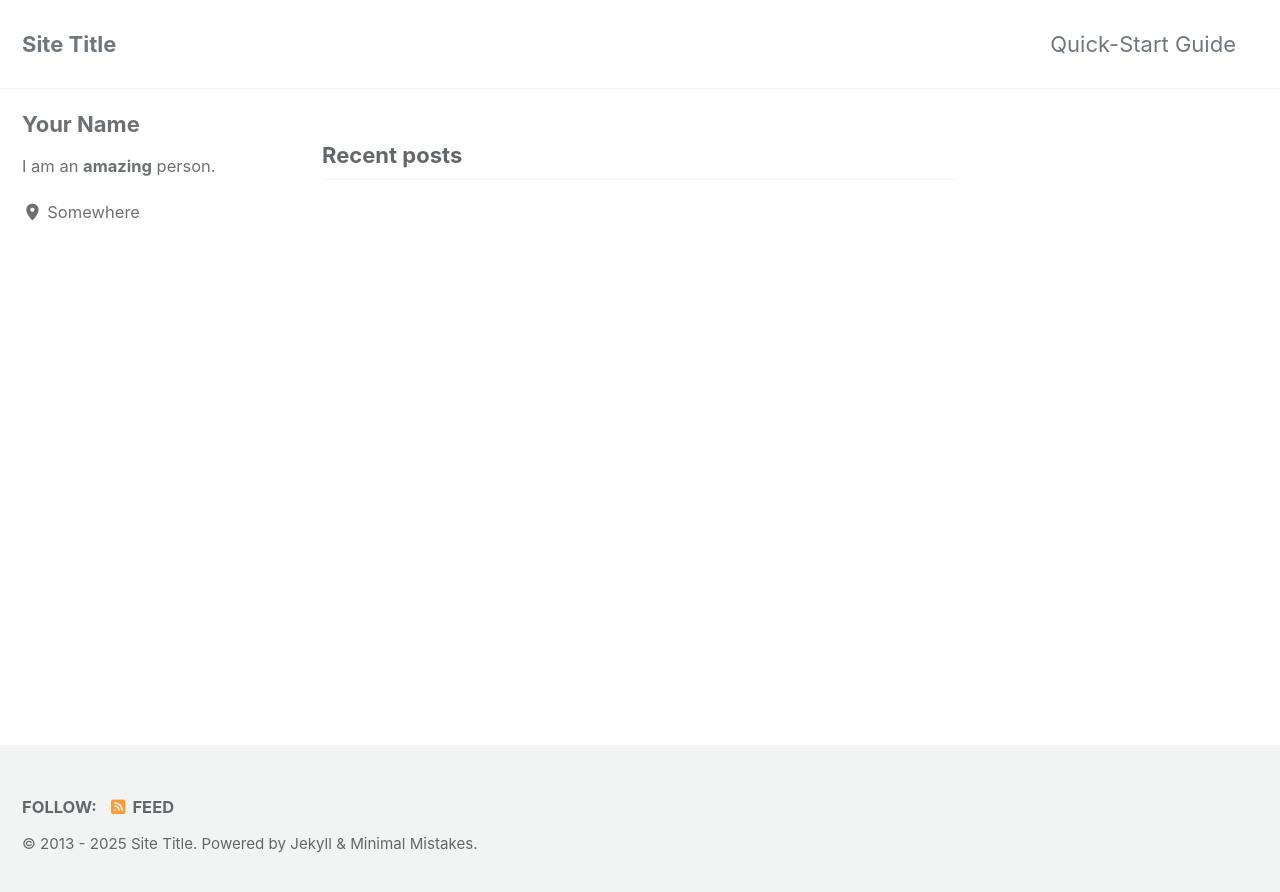
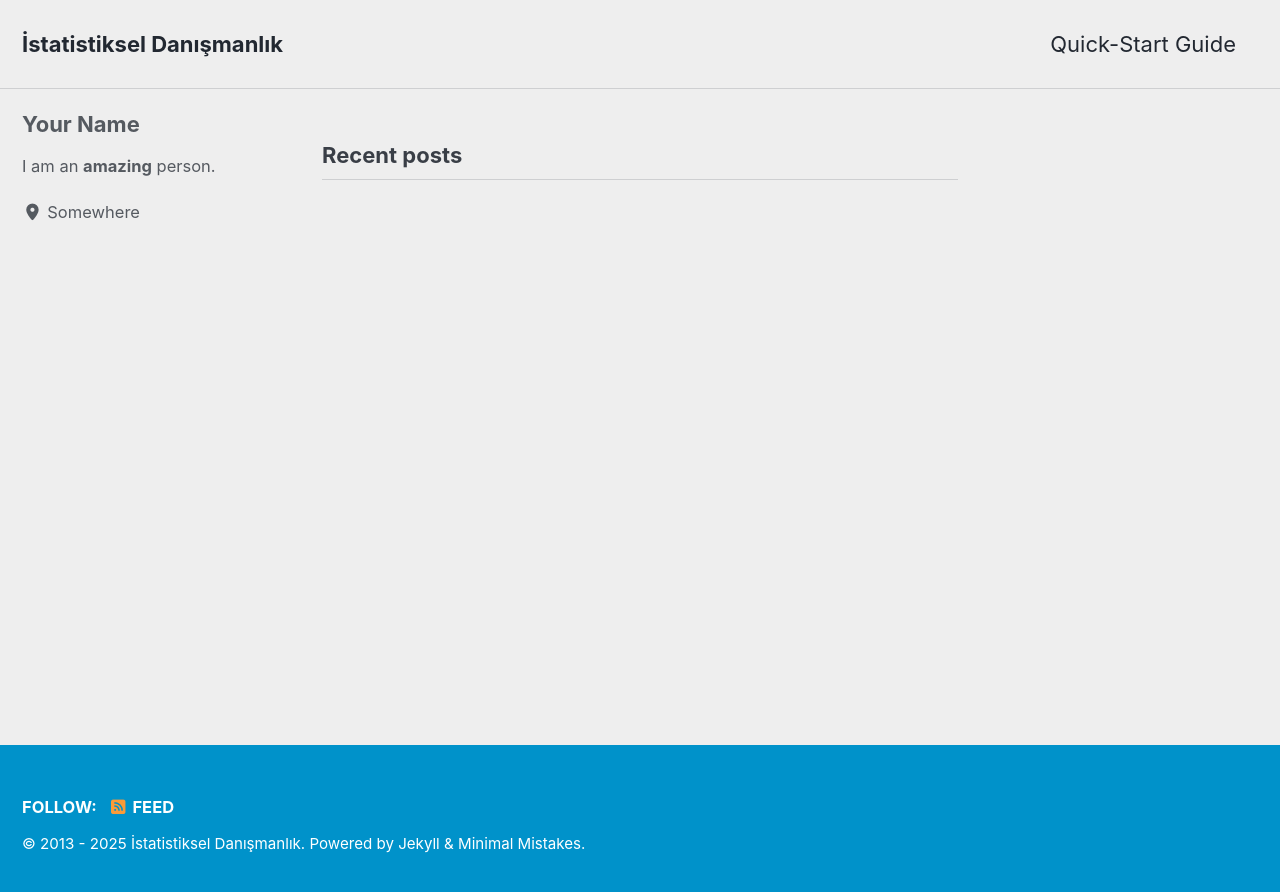
Before and after one commit to ali-yalcinkaya/istatistik, a Jekyll site: the page built from index.html, in a window 1280 px wide. Shown: the top 892 px of the page. Built offline with Jekyll 4.4.1, drawn with Linux system fonts in a browser that asks for light colours; cached includes are drawn as plain includes; the list of posts is cut into pages by our own code.

Commit message:
Update _config.yml

```diff
--- a/_config.yml
+++ b/_config.yml
@@ -10,17 +10,17 @@
 # Review documentation to determine if you should use `theme` or `remote_theme`
 # https://mmistakes.github.io/minimal-mistakes/docs/quick-start-guide/#installing-the-theme
 
-# theme                  : "minimal-mistakes-jekyll"
+theme                    : "minimal-mistakes-jekyll"
 # remote_theme           : "mmistakes/minimal-mistakes"
-minimal_mistakes_skin    : "default" # "air", "aqua", "contrast", "dark", "dirt", "neon", "mint", "plum", "sunrise"
+minimal_mistakes_skin    : "air" #"default", "aqua", "contrast", "dark", "dirt", "neon", "mint", "plum", "sunrise"
 
 # Site Settings
 locale                   : "en-US"
 rtl                      : # true, false (default) # turns direction of the page into right to left for RTL languages
-title                    : "Site Title"
+title                    : "İstatistiksel Danışmanlık"
 title_separator          : "-"
 subtitle                 : # site tagline that appears below site title in masthead
-name                     : "Your Name"
+name                     : "Ali Yalçınkaya"
 description              : "An amazing website."
 url                      : # the base hostname & protocol for your site e.g. "https://mmistakes.github.io"
 baseurl                  : # the subpath of your site, e.g. "/blog"
```
